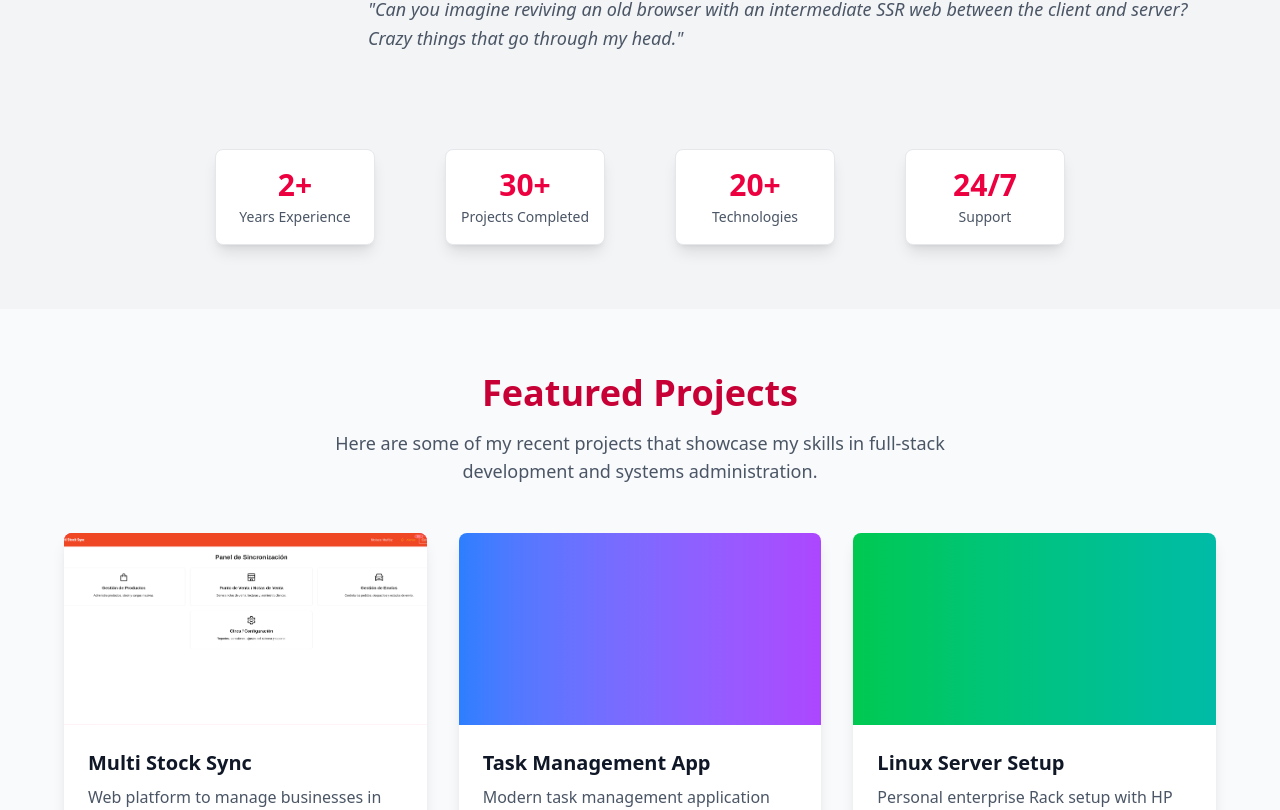
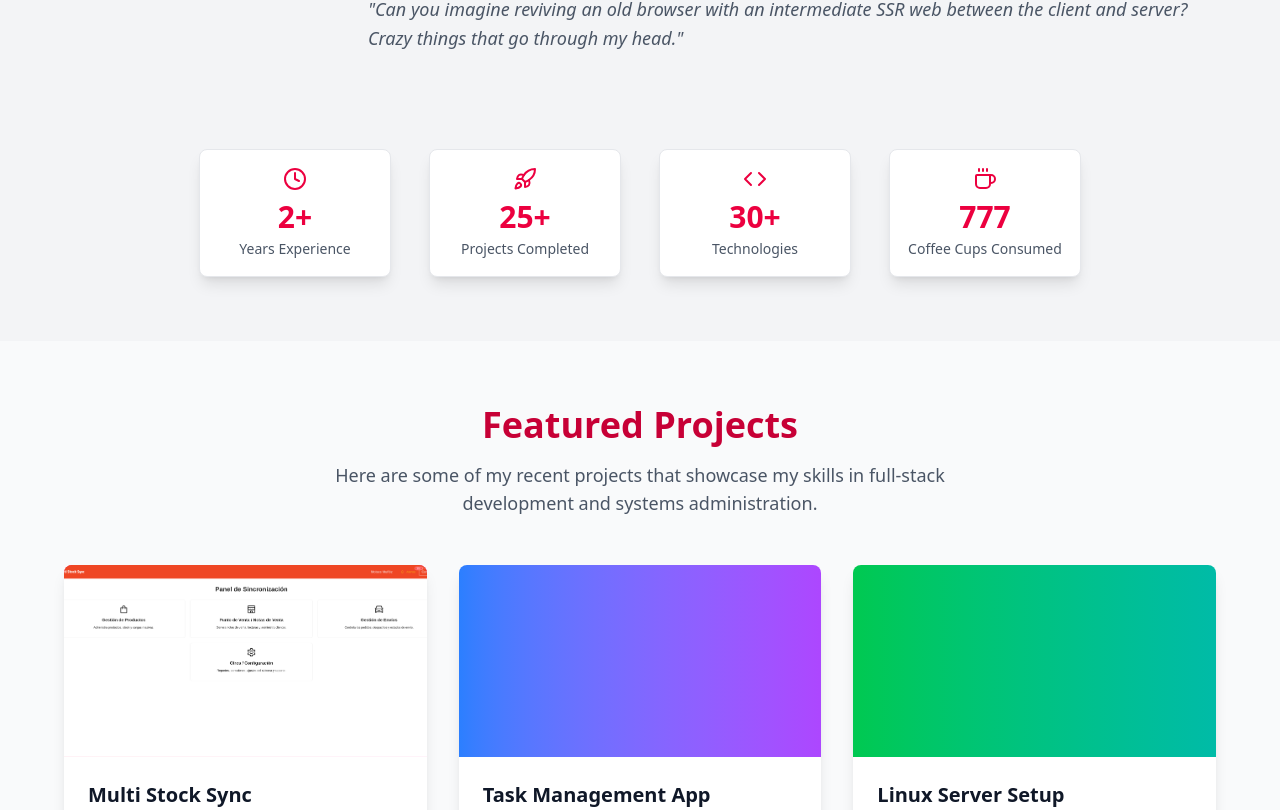
Before and after one commit to AstronautMarkus/astronautmarkus-portfolio, a React (Vite) app in the folder astronautmarkus/: page / in a window 1280 px wide. Shown: the part 1250-2060 px from the top of the page. Built offline with nearby package versions, Linux system fonts and the light colour scheme; no server answers.

Commit message:
feat: enhance Home component with AnimatedCounter and new metrics display

```diff
--- a/astronautmarkus/src/pages/home/home.tsx
+++ b/astronautmarkus/src/pages/home/home.tsx
@@ -2,14 +2,47 @@ import { Link } from "react-router-dom";
 import Background from "../../assets/img/background.png";
 import AstronautMarkus from "../../assets/img/astronautmarkus/AstronautMarkus-02.png";
 import ProfilePic from "../../assets/img/profile.png";
-import { Github, Linkedin, Mail, Rocket, Twitter, Instagram, ChevronRight } from "lucide-react";
+import { Github, Linkedin, Mail, Rocket, Twitter, Instagram, ChevronRight, Clock, Code, Coffee } from "lucide-react";
 import { motion } from "framer-motion";
+import { useEffect, useState } from "react";
 
 import LastPosts from "./components/LastPosts";
 
 import MultiStockSync from "../../assets/img/projects/multi-stock-sync.png";
 
 function Home() {
+
+    function AnimatedCounter({ value, duration = 1.2 }: { value: any; duration?: number }) {
+        const [count, setCount] = useState(0);
+
+        useEffect(() => {
+            let start = 0;
+            const end = typeof value === "number" ? value : parseInt(value.replace(/\D/g, ""), 10);
+            if (start === end) return;
+
+            let incrementTime = (duration * 1000) / end;
+            let timer = setInterval(() => {
+                start += 1;
+                setCount(start);
+                if (start >= end) clearInterval(timer);
+            }, incrementTime);
+
+            return () => clearInterval(timer);
+        }, [value, duration]);
+
+        const display = typeof value === "number"
+            ? count
+            : count.toLocaleString();
+
+        return (
+            <span>
+                {typeof value === "string" && value.includes(".")
+                    ? display
+                    : display}
+            </span>
+        );
+    }
+
     return (
         <>
             <section className="relative min-h-screen flex justify-center pt-32">
@@ -179,45 +212,56 @@ function Home() {
                         transition={{ duration: 0.7, delay: 0.4 }}
                     >
                         <motion.div
-                            className="bg-white rounded-lg w-32 h-20 sm:w-40 sm:h-24 flex flex-col items-center justify-center shadow-lg border border-gray-200 mx-auto"
+                            className="bg-white rounded-lg w-40 h-28 sm:w-48 sm:h-32 flex flex-col items-center justify-center shadow-lg border border-gray-200 mx-auto"
                             initial={{ opacity: 0, scale: 0.8 }}
                             animate={{ opacity: 1, scale: 1 }}
                             transition={{ duration: 0.5, delay: 0.5 }}
                         >
-                            <span className="text-2xl sm:text-3xl font-bold text-rose-600">2+</span>
+                            <Clock className="text-rose-600 mb-2" size={24} />
+                            <span className="text-2xl sm:text-3xl font-bold text-rose-600">
+                                <AnimatedCounter value={2} duration={1.2} />+
+                            </span>
                             <span className="text-xs sm:text-sm text-gray-600 text-center mt-1 px-2">Years Experience</span>
                         </motion.div>
 
                         <motion.div
-                            className="bg-white rounded-lg w-32 h-20 sm:w-40 sm:h-24 flex flex-col items-center justify-center shadow-lg border border-gray-200 mx-auto"
+                            className="bg-white rounded-lg w-40 h-28 sm:w-48 sm:h-32 flex flex-col items-center justify-center shadow-lg border border-gray-200 mx-auto"
                             initial={{ opacity: 0, scale: 0.8 }}
                             animate={{ opacity: 1, scale: 1 }}
                             transition={{ duration: 0.5, delay: 0.6 }}
                         >
-                            <span className="text-2xl sm:text-3xl font-bold text-rose-600">30+</span>
+                            <Rocket className="text-rose-600 mb-2" size={24} />
+                            <span className="text-2xl sm:text-3xl font-bold text-rose-600">
+                                <AnimatedCounter value={25} duration={1.2} />+
+                            </span>
                             <span className="text-xs sm:text-sm text-gray-600 text-center mt-1 px-2">Projects Completed</span>
                         </motion.div>
 
                         <motion.div
-                            className="bg-white rounded-lg w-32 h-20 sm:w-40 sm:h-24 flex flex-col items-center justify-center shadow-lg border border-gray-200 mx-auto"
+                            className="bg-white rounded-lg w-40 h-28 sm:w-48 sm:h-32 flex flex-col items-center justify-center shadow-lg border border-gray-200 mx-auto"
                             initial={{ opacity: 0, scale: 0.8 }}
                             animate={{ opacity: 1, scale: 1 }}
                             transition={{ duration: 0.5, delay: 0.7 }}
                         >
-                            <span className="text-2xl sm:text-3xl font-bold text-rose-600">20+</span>
+                            <Code className="text-rose-600 mb-2" size={24} />
+                            <span className="text-2xl sm:text-3xl font-bold text-rose-600">
+                                <AnimatedCounter value={30} duration={1.2} />+
+                            </span>
                             <span className="text-xs sm:text-sm text-gray-600 text-center mt-1 px-2">Technologies</span>
                         </motion.div>
 
                         <motion.div
-                            className="bg-white rounded-lg w-32 h-20 sm:w-40 sm:h-24 flex flex-col items-center justify-center shadow-lg border border-gray-200 mx-auto"
+                            className="bg-white rounded-lg w-40 h-28 sm:w-48 sm:h-32 flex flex-col items-center justify-center shadow-lg border border-gray-200 mx-auto"
                             initial={{ opacity: 0, scale: 0.8 }}
                             animate={{ opacity: 1, scale: 1 }}
                             transition={{ duration: 0.5, delay: 0.8 }}
                         >
-                            <span className="text-2xl sm:text-3xl font-bold text-rose-600">24/7</span>
-                            <span className="text-xs sm:text-sm text-gray-600 text-center mt-1 px-2">Support</span>
+                            <Coffee className="text-rose-600 mb-2" size={24} />
+                            <span className="text-2xl sm:text-3xl font-bold text-rose-600">
+                                <AnimatedCounter value={777} duration={0.1} />
+                            </span>
+                            <span className="text-xs sm:text-sm text-gray-600 text-center mt-1 px-2">Coffee Cups Consumed</span>
                         </motion.div>
-
                     </motion.div>
                 </div>
             </section>
```
